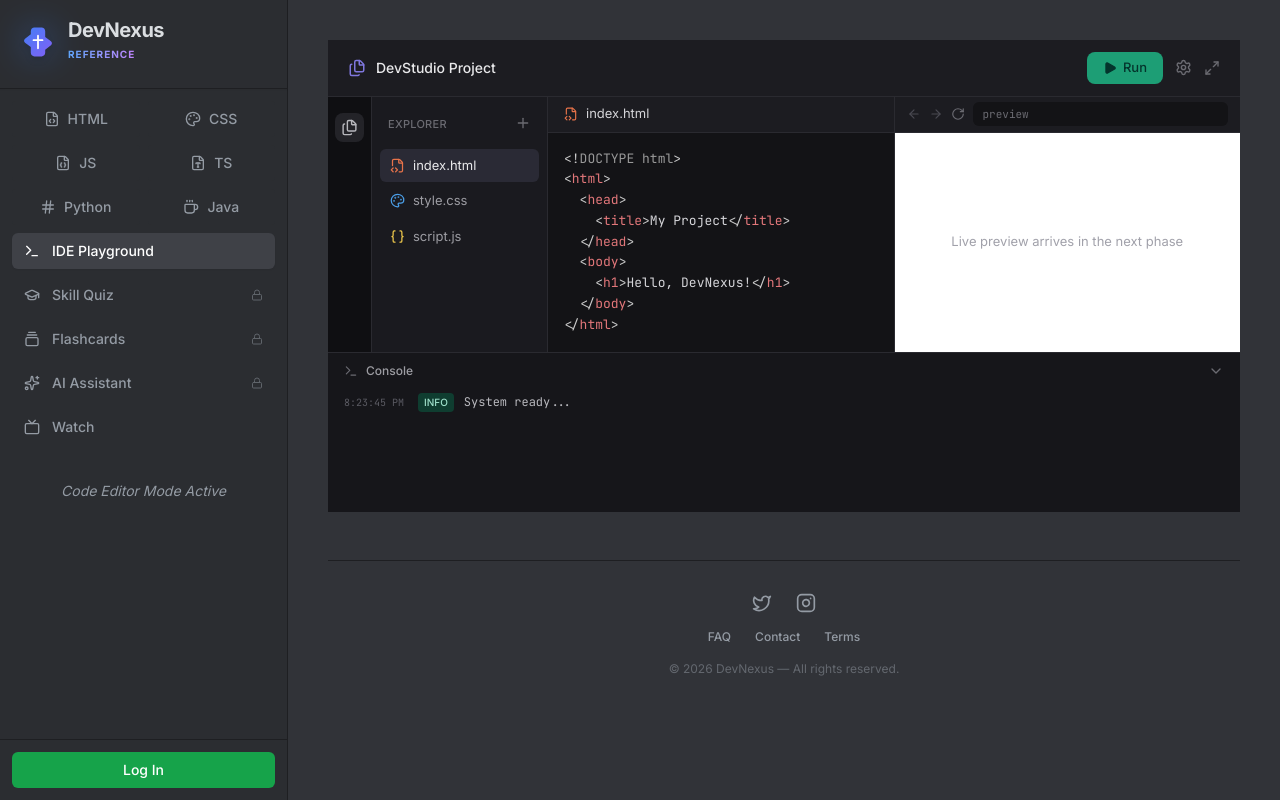
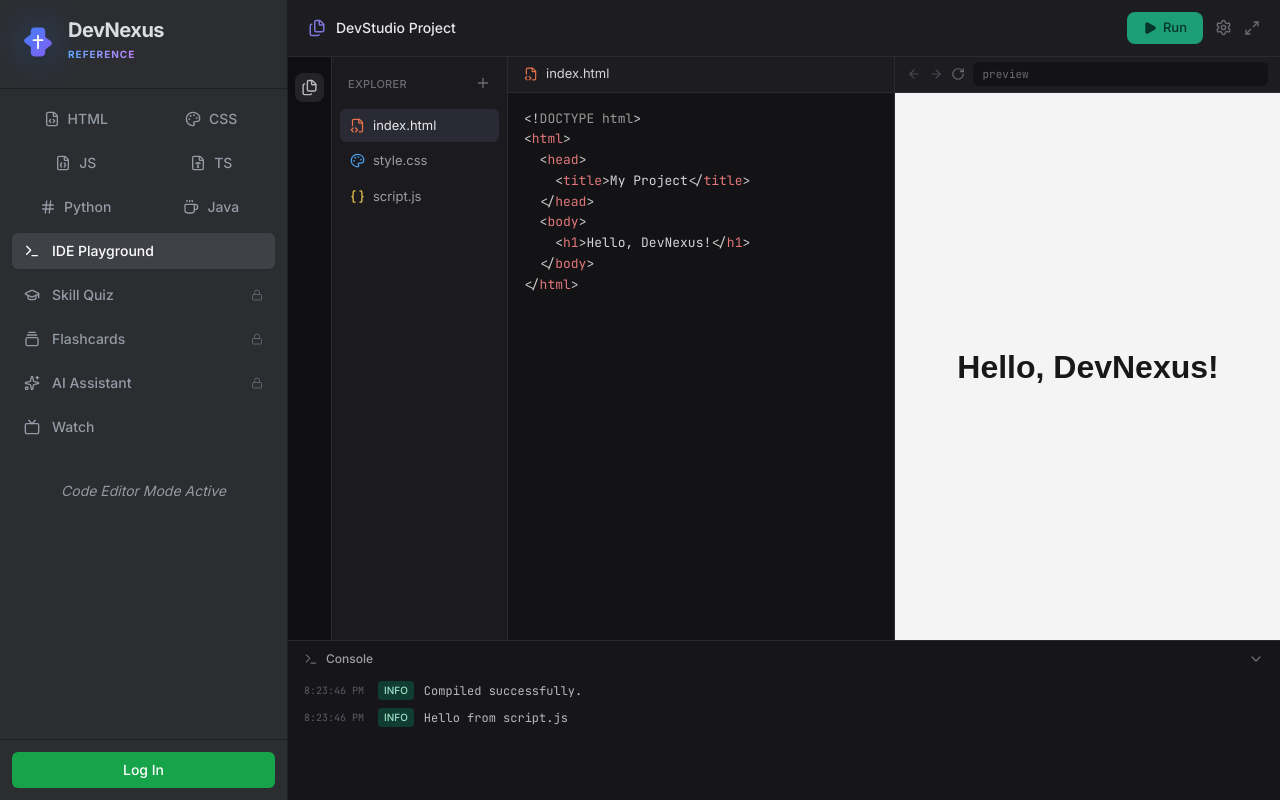
Before and after one commit to Splitkkiller/DevNexus, a React (Vite) app: page / in a window 1280 px wide. Both pictures are taken after a click on the button "IDE Playground". Built offline with nearby package versions, Linux system fonts and the light colour scheme.

Commit message:
Playground Phase 2: real HTML/CSS/JS execution, full-bleed layout

```diff
--- a/App.tsx
+++ b/App.tsx
@@ -221,9 +221,13 @@ function App() {
           <div className="w-6" />
         </div>
 
-        <div className="flex-1 overflow-y-auto">
+        <div className={activeView === 'playground' ? 'flex-1 min-h-0' : 'flex-1 overflow-y-auto'}>
+          {activeView === 'playground' ? (
+            <div className="h-full">
+              <Playground themeColors={themeColors} />
+            </div>
+          ) : (
           <main className="max-w-5xl mx-auto p-4 md:p-10">
-            {activeView === 'playground' && <Playground themeColors={themeColors} />}
             {activeView === 'quiz' && <Quiz themeColors={themeColors} onQuizComplete={() => {}} />}
             {activeView === 'ai' && <Assistant themeColors={themeColors} />}
             {activeView === 'flashcards' && <Flashcards themeColors={themeColors} />}
@@ -240,6 +244,7 @@ function App() {
               onContactClick={() => toggleView('contact')}
             />
           </main>
+          )}
         </div>
       </div>
     </div>
--- a/components/Playground.tsx
+++ b/components/Playground.tsx
@@ -1,4 +1,4 @@
-import React, { useState, useRef } from 'react';
+import React, { useState, useRef, useEffect } from 'react';
 import { ThemeColors } from '../types';
 import {
   Files, Play, Settings, Maximize2, Minimize2, Plus,
@@ -93,13 +93,76 @@ export const Playground: React.FC<PlaygroundProps> = ({ themeColors }) => {
   const [isFullscreen, setIsFullscreen] = useState(false);
   const containerRef = useRef<HTMLDivElement>(null);
 
-  // Placeholder for now - real logging arrives in Phase 2 when HTML/CSS/JS
-  // execution gets wired up. Kept here so the console UI has something to show.
-  const [logs] = useState<LogEntry[]>([
-    { type: 'info', message: 'System ready...', timestamp: new Date().toLocaleTimeString() },
-  ]);
+  const [logs, setLogs] = useState<LogEntry[]>([]);
+  const [srcDoc, setSrcDoc] = useState('');
+  const [refreshKey, setRefreshKey] = useState(0);
 
   const activeFile = files.find(f => f.id === activeFileId) ?? files[0];
+
+  // --- Compile HTML/CSS/JS into a single runnable document ---
+  // TypeScript, Python, and Java files exist in the file tree but aren't
+  // executed yet - that's Phase 3, added one language at a time.
+  useEffect(() => {
+    const timeout = setTimeout(() => {
+      const htmlFile = files.find(f => f.name === 'index.html') || files.find(f => f.language === 'html');
+      const cssFiles = files.filter(f => f.language === 'css');
+      const jsFiles = files.filter(f => f.language === 'javascript');
+
+      if (!htmlFile) {
+        setSrcDoc(`<html><body style="font-family:sans-serif;color:#888;text-align:center;padding-top:3rem;">No index.html found</body></html>`);
+        return;
+      }
+
+      let fullHtml = htmlFile.content;
+      const styleTags = cssFiles.map(f => `<style>${f.content}</style>`).join('\n');
+      const scriptContent = jsFiles.map(f => f.content).join('\n');
+
+      fullHtml = fullHtml.includes('</head>')
+        ? fullHtml.replace('</head>', `${styleTags}</head>`)
+        : `${styleTags}${fullHtml}`;
+
+      const consoleScript = `
+        <script>
+          (function () {
+            function send(type, message) {
+              try { window.parent.postMessage({ type: 'console-log', logType: type, message: message }, '*'); } catch (e) {}
+            }
+            const oldLog = console.log, oldWarn = console.warn, oldError = console.error;
+            console.log = function (...args) { oldLog.apply(console, args); send('info', args.join(' ')); };
+            console.warn = function (...args) { oldWarn.apply(console, args); send('warn', args.join(' ')); };
+            console.error = function (...args) { oldError.apply(console, args); send('error', args.join(' ')); };
+            window.onerror = function (msg, url, line) { send('error', 'Runtime Error: ' + msg + ' (Line ' + line + ')'); return false; };
+            window.addEventListener('unhandledrejection', function (event) { send('error', 'Unhandled Promise: ' + event.reason); });
+          })();
+        </script>
+      `;
+
+      fullHtml = fullHtml.includes('</body>')
+        ? fullHtml.replace('</body>', `${consoleScript}<script>${scriptContent}</script></body>`)
+        : `${fullHtml}${consoleScript}<script>${scriptContent}</script>`;
+
+      setSrcDoc(fullHtml);
+      setLogs([{ type: 'info', message: 'Compiled successfully.', timestamp: new Date().toLocaleTimeString() }]);
+    }, 600);
+
+    return () => clearTimeout(timeout);
+  }, [files, refreshKey]);
+
+  // --- Receive console output / errors from inside the preview iframe ---
+  useEffect(() => {
+    const handler = (e: MessageEvent) => {
+      if (e.data && e.data.type === 'console-log') {
+        setLogs(prev => [...prev, {
+          type: e.data.logType,
+          message: String(e.data.message),
+          timestamp: new Date().toLocaleTimeString(),
+        }]);
+        if (e.data.logType === 'error') setIsBottomPanelOpen(true);
+      }
+    };
+    window.addEventListener('message', handler);
+    return () => window.removeEventListener('message', handler);
+  }, []);
 
   const updateActiveFileContent = (content: string) => {
     setFiles(prev => prev.map(f => (f.id === activeFileId ? { ...f, content } : f)));
@@ -151,7 +214,10 @@ export const Playground: React.FC<PlaygroundProps> = ({ themeColors }) => {
           />
         </div>
         <div className="flex items-center gap-3">
-          <button className="flex items-center gap-1.5 bg-[#1D9E75] hover:bg-[#1B8F69] transition-colors text-[#04342C] text-[13px] font-medium px-4 py-1.5 rounded-lg">
+          <button
+            onClick={() => setRefreshKey(k => k + 1)}
+            className="flex items-center gap-1.5 bg-[#1D9E75] hover:bg-[#1B8F69] transition-colors text-[#04342C] text-[13px] font-medium px-4 py-1.5 rounded-lg"
+          >
             <Play className="w-3.5 h-3.5" fill="currentColor" />
             Run
           </button>
@@ -278,15 +344,22 @@ export const Playground: React.FC<PlaygroundProps> = ({ themeColors }) => {
             <div className="flex items-center gap-2 px-3 h-9 bg-[#1c1c21] border-b border-[#2a2a30] shrink-0">
               <ArrowLeft className="w-3.5 h-3.5 text-[#4a4a52]" />
               <ArrowRight className="w-3.5 h-3.5 text-[#4a4a52]" />
-              <RotateCw className="w-3.5 h-3.5 text-[#6b6b72] cursor-pointer hover:text-[#9d9da3] transition-colors" />
+              <RotateCw
+                onClick={() => setRefreshKey(k => k + 1)}
+                className="w-3.5 h-3.5 text-[#6b6b72] cursor-pointer hover:text-[#9d9da3] transition-colors"
+              />
               <div className="flex-1 bg-[#131316] rounded-md px-2.5 py-1 text-[11px] font-mono text-[#6b6b72]">
                 preview
               </div>
             </div>
-            <div className="flex-1 bg-white flex items-center justify-center">
-              <span className="text-[13px] text-[#a1a1aa] font-sans">
-                Live preview arrives in the next phase
-              </span>
+            <div className="flex-1 bg-white">
+              <iframe
+                key={refreshKey}
+                title="preview"
+                srcDoc={srcDoc}
+                sandbox="allow-scripts allow-modals"
+                className="w-full h-full border-none"
+              />
             </div>
           </div>
         </div>
```
